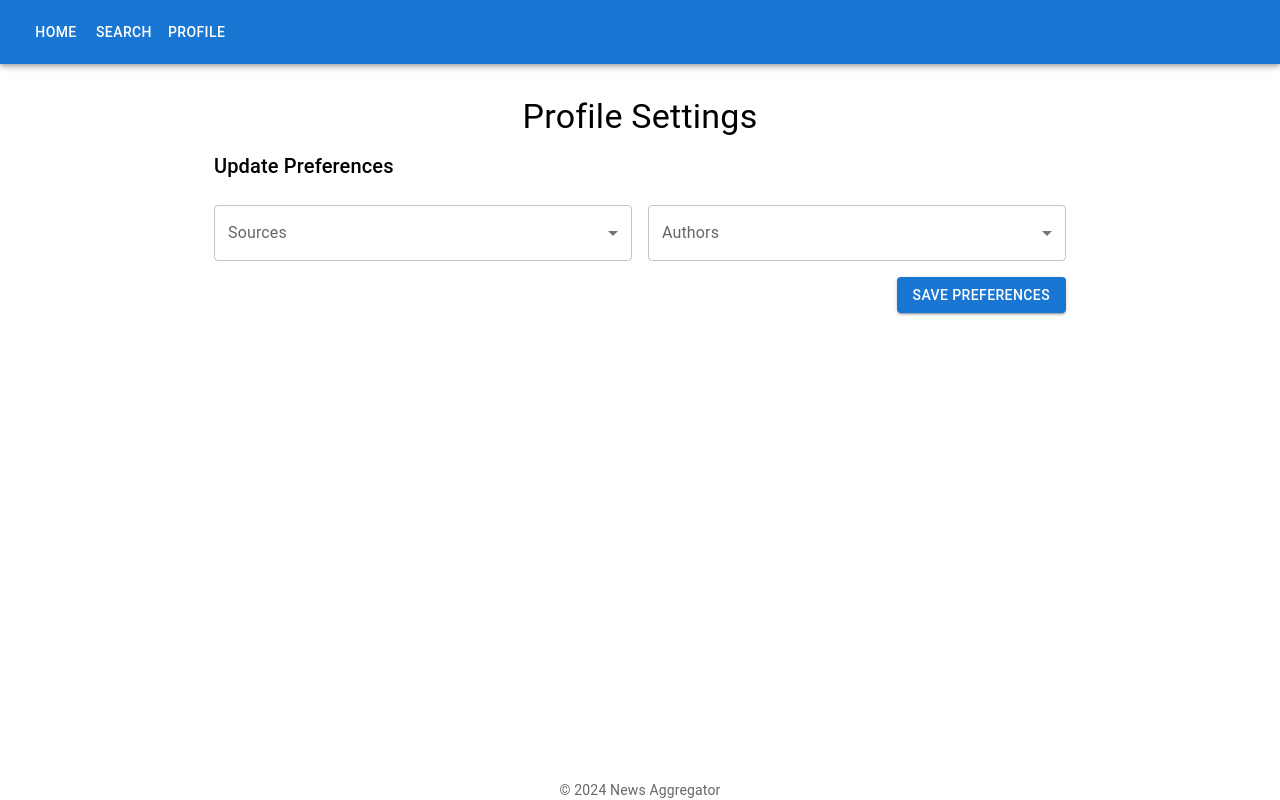
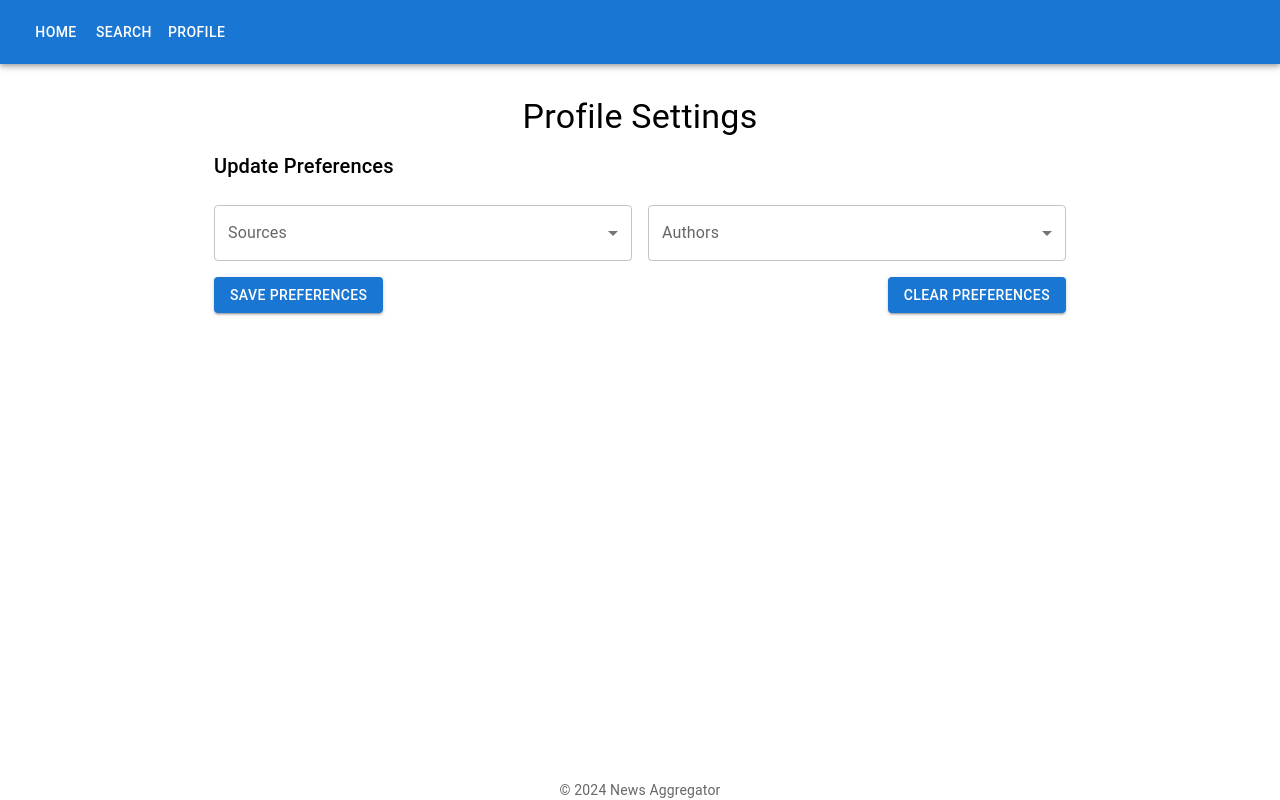
Before and after one commit to idrees04/news-aggregator, a React (Create React App) app: page /profile in a window 1280 px wide. Built offline with nearby package versions, Linux system fonts and the light colour scheme; what notyf would draw is missing.

Commit message:
clear perfrence

```diff
--- a/src/components/profile/ProfileSettings.js
+++ b/src/components/profile/ProfileSettings.js
@@ -73,6 +73,12 @@
     formik.setFieldValue('sources', selectedSource);
   };
 
+  const clearPreferences = () => {
+    localStorage.removeItem('preferences');
+    formik.resetForm();
+  };
+
+
   return (
     <form onSubmit={formik.handleSubmit}>
       <Grid container spacing={2}>
@@ -120,9 +126,12 @@
           </TextField>
         </Grid>
         <Grid item xs={12}>
-          <Box display='flex' justifyContent='flex-end' mb={3}>
+          <Box display='flex' justifyContent='space-between' mb={3}>
             <Button type='submit' variant='contained' color='primary'>
               Save Preferences
+            </Button>
+            <Button onClick={clearPreferences} variant='contained' color='primary'>
+              Clear Preferences
             </Button>
           </Box>
         </Grid>
```
